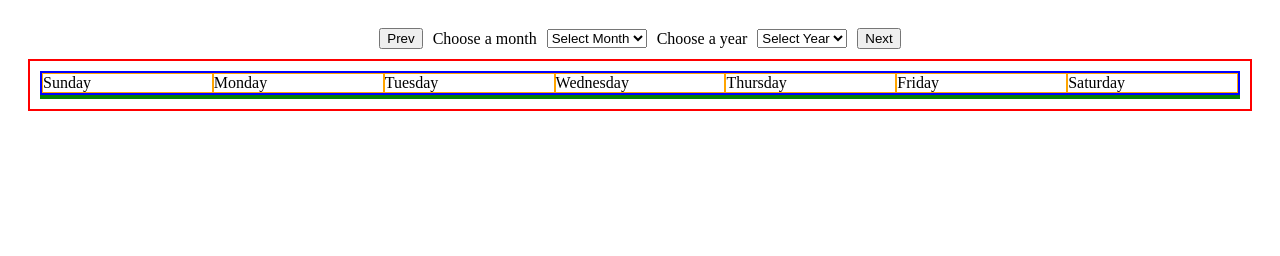
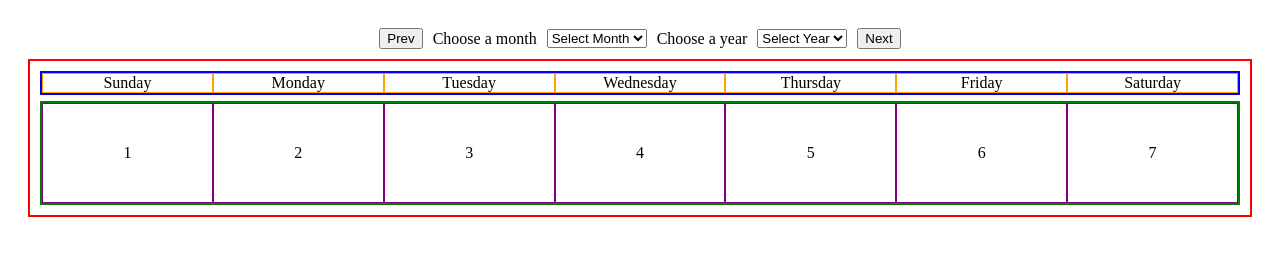
Before and after one commit to i786m/Piscine-Sprint-2-Project-Days-Calendar, a website: page index.html in a window 1280 px wide. Drawn offline with Linux system fonts and the light colour scheme.

Commit message:
mock data for cells

```diff
--- a/index.html
+++ b/index.html
@@ -34,7 +34,16 @@
                         <div role="columnheader">Saturday</div>
                     </div>
 
-                    <div id="calendarGrid" role="rowgroup" aria-label="Days grid"></div>
+                    <div id="calendarGrid" role="rowgroup" aria-label="Days grid">
+                        <div>1</div>
+                        <div>2</div>
+                        <div>3</div>
+                        <div>4</div>
+                        <div>5</div>
+                        <div>6</div>
+                        <div>7</div>
+                    </div>
+
                 </div>
             </section>
 
--- a/style.css
+++ b/style.css
@@ -2,6 +2,7 @@
     display: grid;
     height: 100vh;
     padding: 20px;
+
 }
 
 #controlsBar {
@@ -14,6 +15,7 @@
 
 .calendarContainer {
     display: grid;
+    gap: 6px;
     border: 2px solid red;
     padding: 10px;
 }
@@ -22,18 +24,14 @@
     display: grid;
     grid-template-columns: repeat(7, 1fr);
     border: 2px solid blue;
-
-
 }
 
 #calendarGrid {
     display: grid;
     grid-template-columns: repeat(7, 1fr);
     border: 2px solid green;
-
+    grid-auto-rows: 100px;
 }
-
-
 
 .weekDays div {
     border: 1px solid orange;
@@ -42,3 +40,10 @@
 #calendarGrid div {
     border: 1px solid purple;
 }
+
+.weekDays div,
+#calendarGrid div {
+    display: flex;
+    align-items: center;
+    justify-content: center;
+}
```
